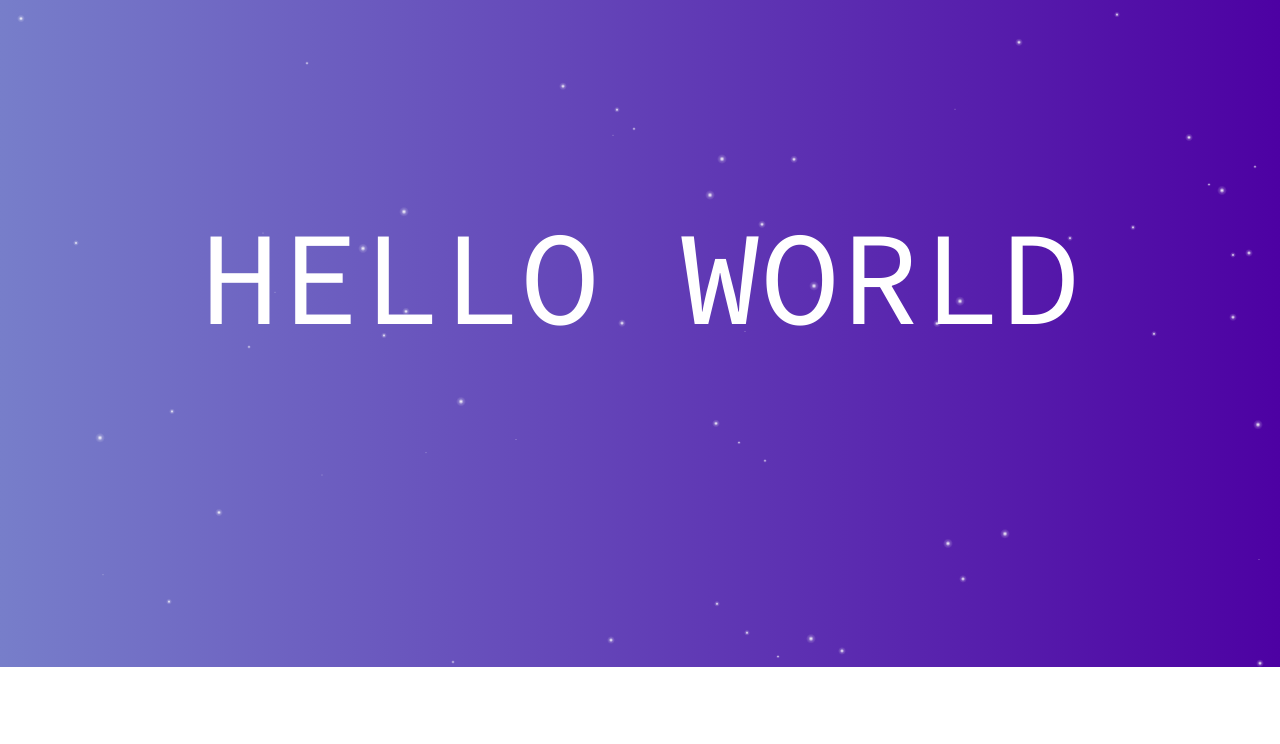
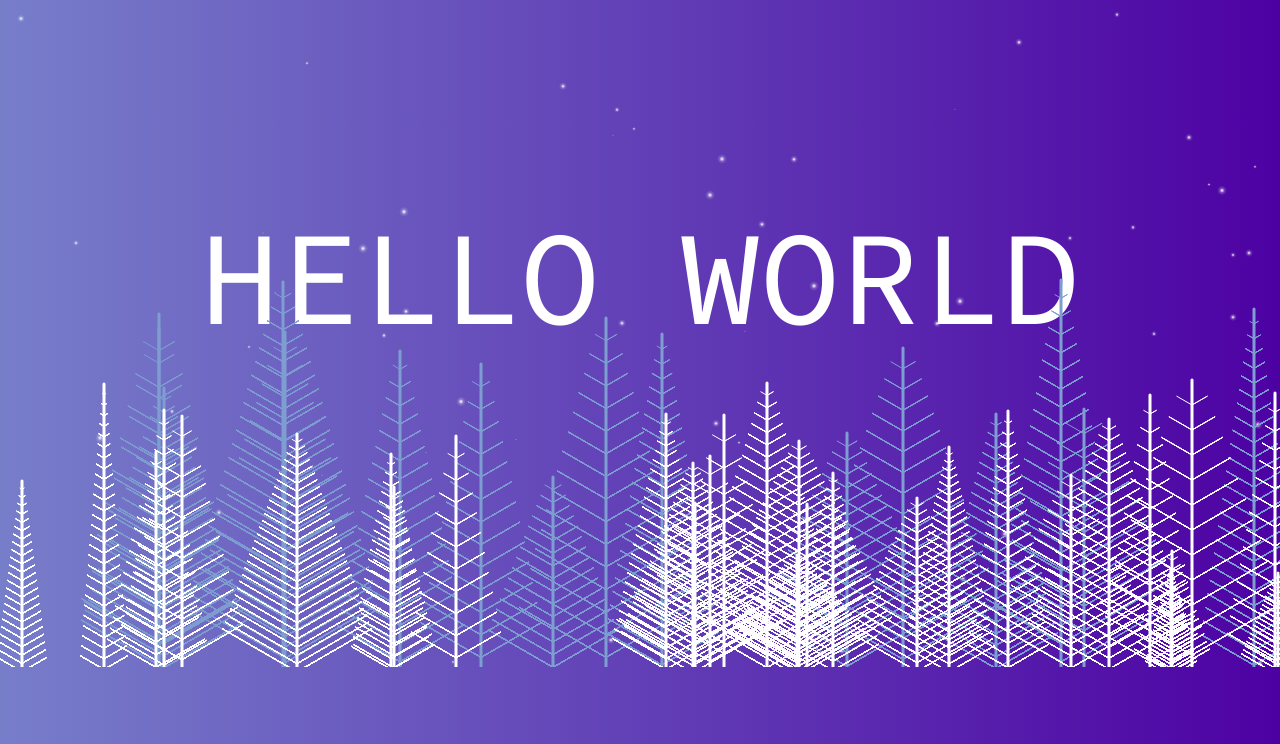
Before and after one commit to Gabriel-Deedene/Portfolio, a plain HTML site: page index.html in a window 1280 px wide. Shown: the part 133-877 px from the top of the page. Before the commit the page ends 800 px from the top, so only its background shows below. Drawn offline with nearby package versions, Linux system fonts and the light colour scheme.

Commit message:
Add tree first page et fix bug mouse

```diff
--- a/css/mouse.css
+++ b/css/mouse.css
@@ -4,7 +4,7 @@
   }
 
   .cursor {
-    position: absolute;
+    position: fixed;
     height: var(--circle);
     width: var(--circle);
     transform:scale(1);
@@ -21,7 +21,7 @@
   .cursor.second-cursor {
     background-color: none;
     border:1.5px solid #ffffff;
-    --circle:68px;
+    --circle:44px;
   }
 
   .cursor:first-child.big{
--- a/css/style.css
+++ b/css/style.css
@@ -13,6 +13,7 @@ body {
     background: linear-gradient(0.25turn, #777eca, #4d01a3);
     height: auto;
     width: auto;
+    z-index: 3;
 }
 
 canvas {
@@ -30,6 +31,10 @@ header {
     height: 100px;
     padding : 30px;
     display: flex;
+}
+
+#First-page {
+    height: 1000px;
 }
 
 #title-main {
@@ -50,6 +55,13 @@ header {
   color : #08ecb3;
 }
 
+#First-page img {
+    position: absolute;
+    bottom: 0;
+    left: 0;
+    width: 100%;
+}
+
 ul {
     padding: 0;
     margin: 0;
@@ -59,3 +71,11 @@ li {
     margin-bottom: 10px;
     list-style-type: none;
 }
+
+
+#First-view-project {
+    display: flex;
+    flex-direction: row;
+    background : linear-gradient(rgb(255, 255, 255) 0%,rgb(33, 37, 52)12%);
+    height: 700px;
+}
--- a/index.html
+++ b/index.html
@@ -18,6 +18,7 @@
     <canvas id="canvas"></canvas>
     <script src="script/script-canvas.js"></script>
 
+    <div id="First-page">
         <header>
             <nav>
                 <ul>
@@ -27,7 +28,7 @@
                 </ul>
             </nav>
 
-        <div id="parent">My Portfolio - Gabriel Deedene<div id="border"></div></div>
+            <div id="parent">My Portfolio - Gabriel DEEDENE<div id="border"></div></div>
 
         </header>
 
@@ -39,6 +40,15 @@
             </svg>
         </div>
 
+        <!-- <img src="image/sticky-fir.png" alt=""> -->
+
+    </div>
+
+
+    <div id="First-view-project">
+        <!-- <p>hello</p> -->
+    </div>
+
 
 </body>
 </div>
--- a/script/script-canvas.js
+++ b/script/script-canvas.js
@@ -130,6 +130,82 @@
         snows.push(snow);
       }
 
+
+    /********************
+      Tree
+    ********************/
+
+    // var
+    var treeNum = 30;
+    var trees = [];
+    var backTreeNum = 16;
+    var backTrees = [];
+    var branchRad = 30 * Math.PI / 180;
+
+    if (X < 768) {
+      treeNum = 15;
+      backTreeNum = 8;
+    }
+
+    function Tree(ctx, x, y, t, w, c) {
+      this.ctx = ctx;
+      this.init(x, y, t, w, c);
+    }
+
+    Tree.prototype.init = function(x, y, t, w, c) {
+      this.ctx = ctx;
+      this.x = x;
+      this.y = y + 93;
+      this.t = t;
+      this.w = w;
+      this.c = c;
+      this.splitNum = rand(10, 30);
+      this.tSplit = this.t / this.splitNum;
+      this.bSplit = this.w / this.splitNum;
+    };
+
+    Tree.prototype.draw = function() {
+      ctx = this.ctx;
+      ctx.lineCap = 'round';
+      ctx.lineWidth = 3;
+      ctx.strokeStyle = this.c;
+      ctx.beginPath();
+      ctx.moveTo(this.x, this.y);
+      ctx.lineTo(this.x, this.y - this.t);
+      ctx.stroke();
+      ctx.lineWidth = 1;
+      for (var i = 1, j = this.splitNum; i < this.splitNum; i++, j--) {
+        var bX1 = this.x + this.bSplit * j;
+        var bX2 = this.x - this.bSplit * j;
+        var bY = this.y - (Math.tan(branchRad) * this.bSplit * j) - this.tSplit * i;
+        ctx.moveTo(this.x, this.y - this.tSplit * i);
+        ctx.lineTo(bX1, bY);
+        ctx.stroke();
+        ctx.moveTo(this.x, this.y - this.tSplit * i);
+        ctx.lineTo(bX2, bY);
+        ctx.stroke();
+      }
+    };
+
+    Tree.prototype.resize = function() {
+      this.x = rand(0, X);
+      this.y = Y - Y * 0.1;
+    };
+
+    Tree.prototype.render = function() {
+      this.draw();
+    };
+
+    for (var i = 0; i < backTreeNum; i++) {
+      var tree = new Tree(ctx, rand(0, X), Y - Y * 0.1, rand(200, 400), rand(50, 100), 'rgb(126, 158, 209)');
+      backTrees.push(tree);
+    }
+
+    for (var i = 0; i < treeNum; i++) {
+      var tree = new Tree(ctx, rand(0, X), Y - Y * 0.1, rand(100, 300), rand(20, 100), 'rgb(255, 255, 255)');
+      trees.push(tree);
+    }
+
       /********************
         Render
       ********************/
@@ -139,9 +215,12 @@
         for (var i = 0; i < backSnows.length; i++) {
           backSnows[i].render();
         }
-        // for (var i = 0; i < snows.length; i++) {
-        //   snows[i].render();
-        // }
+        for (var i = 0; i < backTrees.length; i++) {
+          backTrees[i].render();
+        }
+        for (var i = 0; i < trees.length; i++) {
+          trees[i].render();
+        }
         requestAnimationFrame(render);
       }
 
@@ -158,6 +237,12 @@
         for (var i = 0; i < backSnows.length; i++) {
           backSnows[i].resize();
         }
+        for (var i = 0; i < backTrees.length; i++) {
+          backTrees[i].resize();
+        }
+        for (var i = 0; i < trees.length; i++) {
+          trees[i].resize();
+        }
       }
 
       window.addEventListener('resize', function() {
```
Also changed, not shown: image/sticky-fir.png (added). Lines whose indentation alone changed are shown as unchanged.
